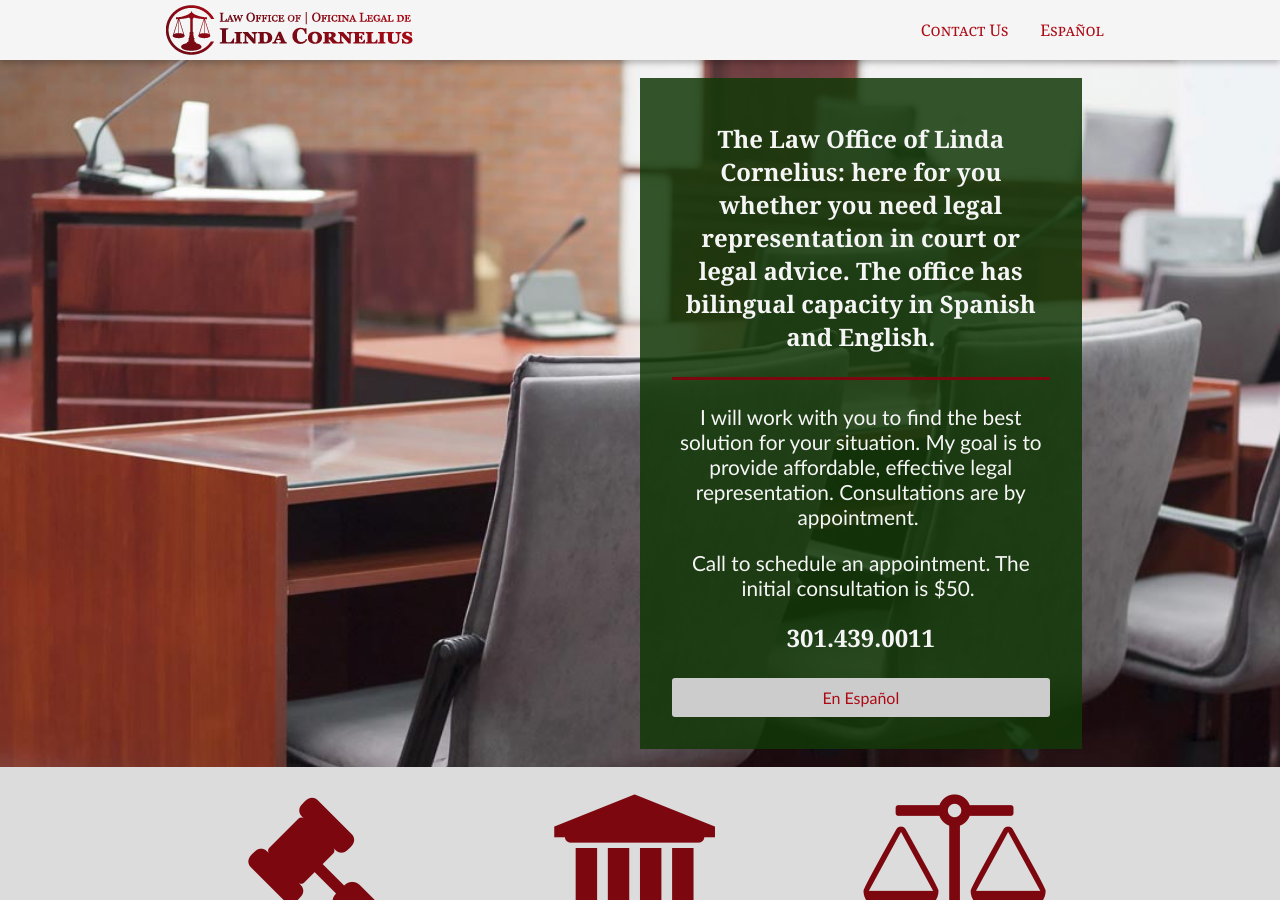
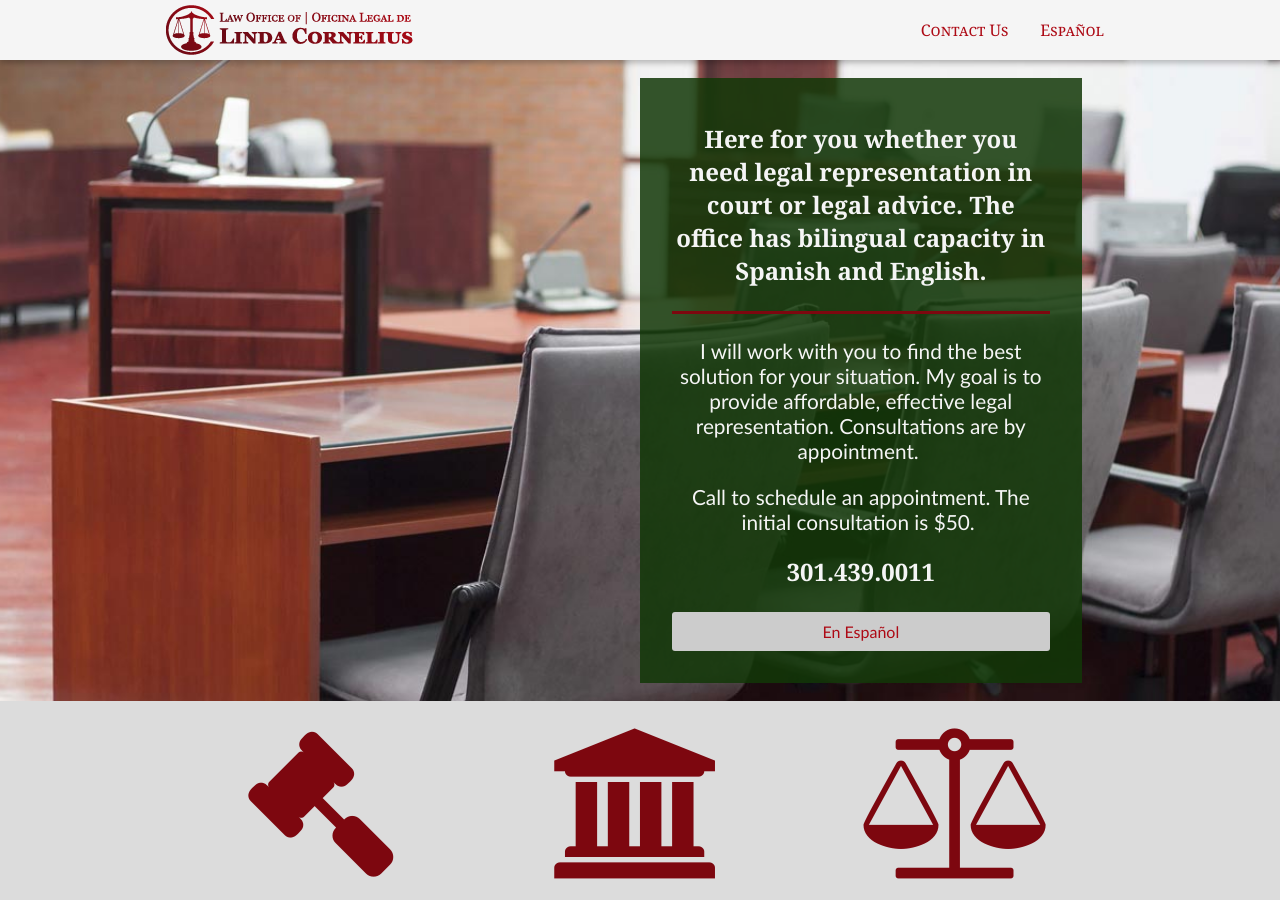
Before and after one commit to edamtoft/cornelius.legal.site, a Jekyll site: the page built from index.markdown, in a window 1280 px wide and 900 px high. Built offline with Jekyll 4.4.1, drawn with Linux system fonts in a browser that asks for light colours; nearby versions of some CDN libraries.

Commit message:
Updated '/index.markdown' via CloudCannon

```diff
--- a/index.markdown
+++ b/index.markdown
@@ -2,11 +2,12 @@
 title: Home
 identifier: home
 layout: home
-hero_header: 'The Law Office of Linda Cornelius: here for you whether you need legal
-  representation in court or legal advice. The office has bilingual capacity in Spanish
-  and English.'
-hero_content_markdown: |-
-  I will work with you to find the best solution for your situation. My goal is to provide affordable, effective legal representation. Consultations are by appointment.&nbsp;
+hero_header: Here for you whether you need legal representation in court or legal advice. The office has bilingual capacity in Spanish and English.
+hero_content_markdown: >-
+  I will work with you to find the best solution for your situation. My goal is
+  to provide affordable, effective legal representation. Consultations are by
+  appointment.&nbsp;
+
 
 
 
@@ -16,13 +17,15 @@
 
 
 
+
   ## 301.439.0011
 hero_cta: En Español
-hero_link: "/espanol/"
-banner_image: "/assets/courtroom.jpg"
+hero_link: /espanol/
+banner_image: /assets/courtroom.jpg
 language: english
 sitemap: true
 ---
+
 
 # Law Office of Linda Cornelius
 
```
